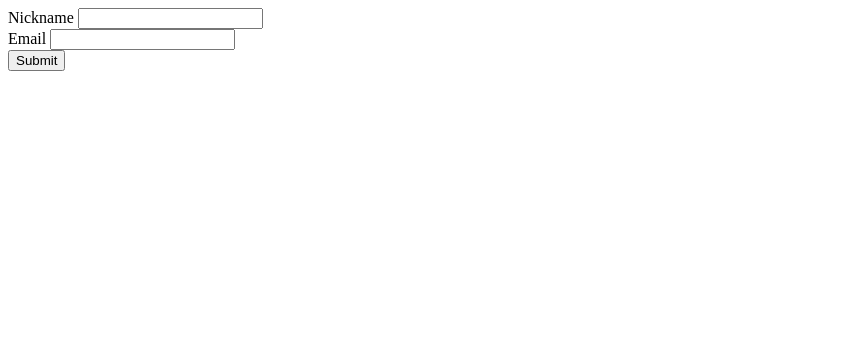
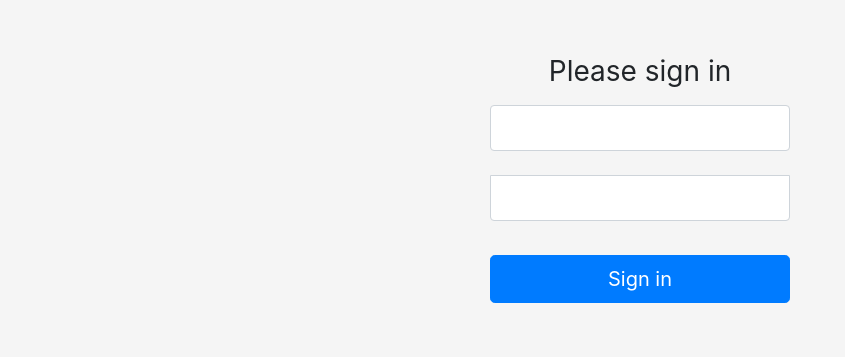
Before and after one commit to LanLi2017/cs410text_mining, a Django app: page /register in a window 1280 px wide. Shown: the top 357 px of the page, without its empty margins (0-845 px from the left). Run offline with Django 3.2, Linux system fonts and the light colour scheme; some libraries are stand-ins or nearby versions.

Commit message:
update_register

```diff
--- a/templates/register.html
+++ b/templates/register.html
@@ -2,9 +2,56 @@
 <html lang="en">
 <head>
   <meta charset="UTF-8">
-  <title>Register</title>
+  <meta name="viewport" content="width=device-width, initial-scale=1, shrink-to-fit=no">
+
+  <!--Bootstrap CSS-->
+  <link rel="stylesheet" href="https://stackpath.bootstrapcdn.com/bootstrap/4.1.1/css/bootstrap.min.css" integrity="sha384-WskhaSGFgHYWDcbwN70/dfYBj47jz9qbsMId/iRN3ewGhXQFZCSftd1LZCfmhktB" crossorigin="anonymous">
+    <title>Register</title>
 </head>
-<body>
+  <style>
+  body {
+    height: 100%;
+  }
+
+  body {
+    display: -ms-flexbox;
+    display: flex;
+    -ms-flex-align: center;
+    align-items: center;
+    padding-top: 40px;
+    padding-bottom: 40px;
+    background-color: #f5f5f5;
+  }
+
+  .form-signin {
+    width: 100%;
+    max-width: 330px;
+    padding: 15px;
+    margin: auto;
+  }
+  .form-signin .form-control {
+    position: relative;
+    box-sizing: border-box;
+    height: auto;
+    padding: 10px;
+    font-size: 16px;
+  }
+  .form-signin .form-control:focus {
+    z-index: 2;
+  }
+  .form-signin input[type="nickname"] {
+    margin-bottom: -1px;
+    border-bottom-right-radius: 0;
+    border-bottom-left-radius: 0;
+  }
+  .form-signin input[type="email"] {
+    margin-bottom: 10px;
+    border-top-left-radius: 0;
+    border-top-right-radius: 0;
+  }
+  </style>
+
+<body class="text-center">
 {% if error_message %}
   <p><strong>{{ error_message }}</strong></p>
 {% endif %}
@@ -14,18 +61,18 @@
   <p>Click <a href="{{ subscriber.subscribe_page_url }}">here</a> to set your subscribe.</p>
 {% endif %}
 
-<form action="{% url 'subscribe:register' %}" method="post">
+<form class="form-signin" action="{% url 'subscribe:register' %}" method="post">
   {% csrf_token %}
-
-  <label for="nickname">Nickname</label>
-  <input type="text" name="nickname" id="nickname" value="{{ nickname }}" required/>
+  <h1 class="h3 mb-3 font-weight-normal">Please sign in</h1>
+  <label for="nickname" class="sr-only">Nickname</label>
+  <input type="text" name="nickname" id="nickname" class="form-control" value="{{ nickname }}" required/>
   <br/>
 
-  <label for="email">Email</label>
-  <input type="email" name="email" id="email" value="{{ email }}" required/>
+  <label for="email" class="sr-only">Email</label>
+  <input type="email" name="email" id="email" class="form-control" value="{{ email }}" required/>
   <br/>
 
-  <input type="submit" value="Submit"/>
+  <button class="btn btn-lg btn-primary btn-block" type="submit" >Sign in</button>
 </form>
 </body>
 </html>
```
